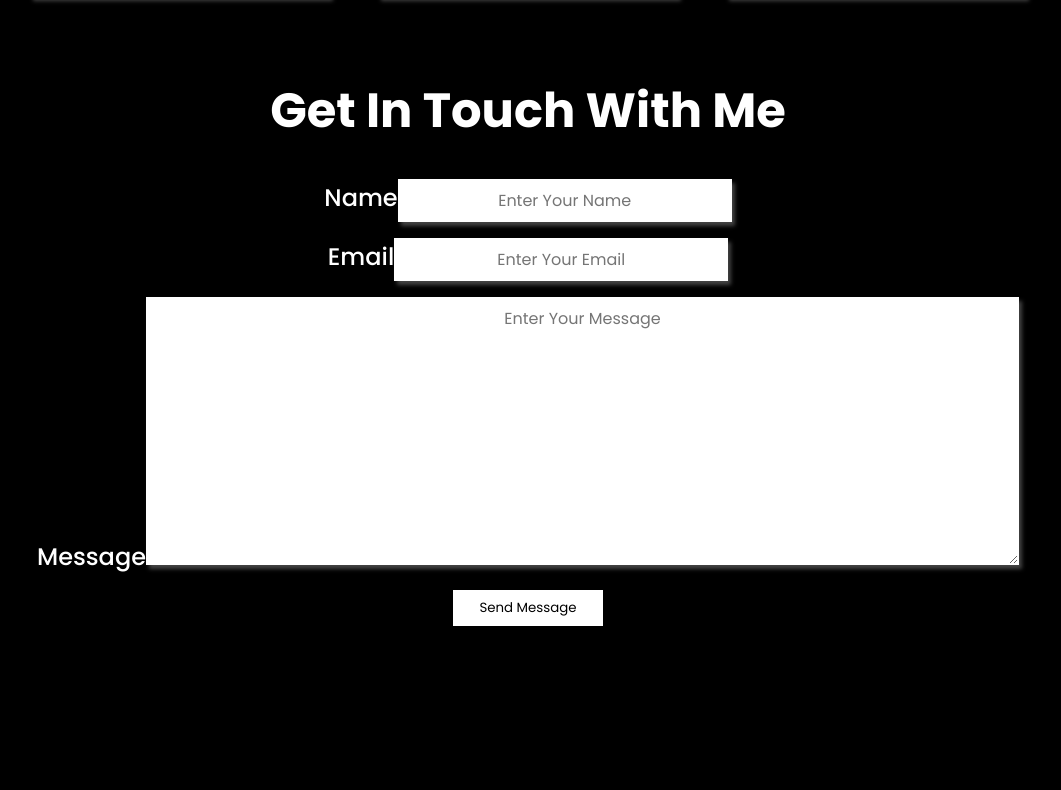
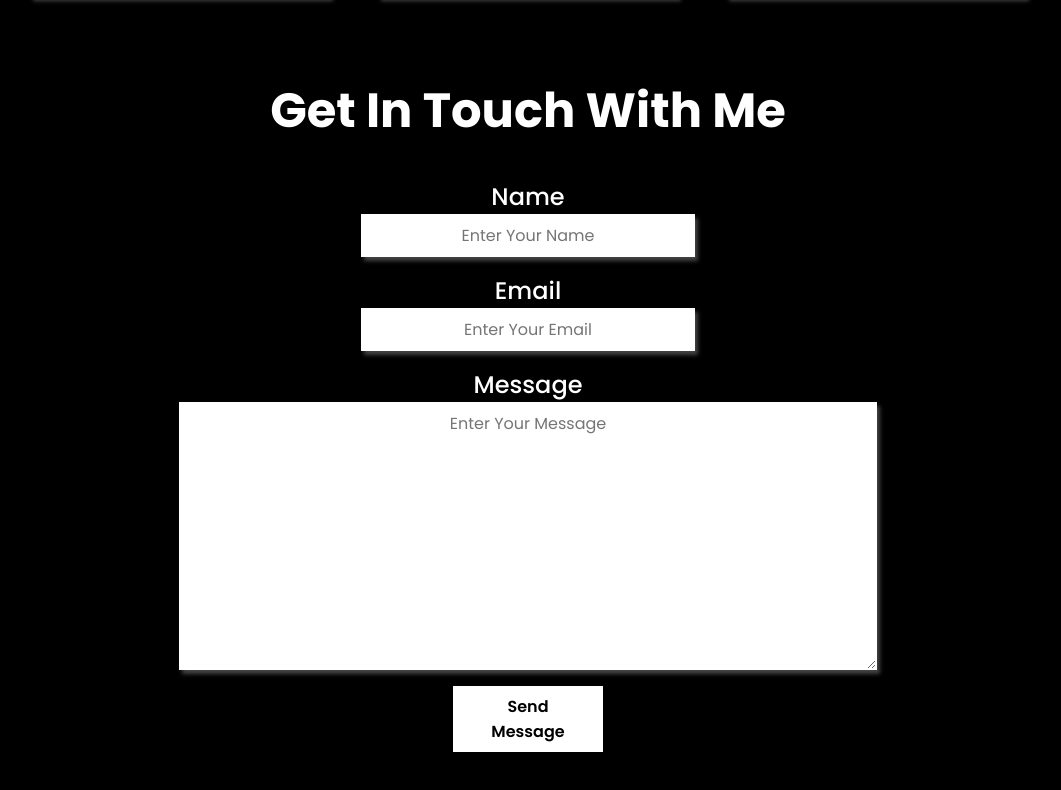
Before and after one commit to BoshraM/my-portfolio, a React (Create React App) app: page / in a window 1280 px wide. Shown: the part 1822-2612 px from the top of the page, without its empty margins (112-1173 px from the left). Before the commit the page ends 2496 px from the top, so only its background shows below. Built offline with nearby package versions, Linux system fonts and the light colour scheme.

Commit message:
change the adress to render for form submition

```diff
--- a/src/components/Contact.js
+++ b/src/components/Contact.js
@@ -7,7 +7,7 @@ export const Contact = () => {
             <h1>Get In Touch With Me</h1>
             <div className="contact-form-container">
                 <div className="contact-form">
-                    <form action="http://localhost:3001/submit-form" method="POST" className='form'>
+                    <form action="https://portfolio-server-4x7o.onrender.com/submit-form" method="POST" className='form' target='blank'>
                         <div className="form-control">
                             <label htmlFor="name">Name</label>
                             <input
--- a/src/components/contact.css
+++ b/src/components/contact.css
@@ -19,6 +19,13 @@
     font-size: 1.5rem;
 }
 
+.form-control {
+    display: flex;
+    flex-direction: column;
+    justify-content: center;
+    align-items: center;
+}
+
 .input-field {
     border: 1px solid white;
     color: black;
@@ -28,10 +35,17 @@
     font-size: 1rem;
 }
 
+textarea {
+    display: block;
+    width: 80%;
+}
+
 .submit-btn {
     width: 150px;
     color: black;
     padding: 0.5rem 1.5rem;
     background-color: white;
     border: none;
+    font-size: 1rem;
+    font-weight: 600;
 }
```
